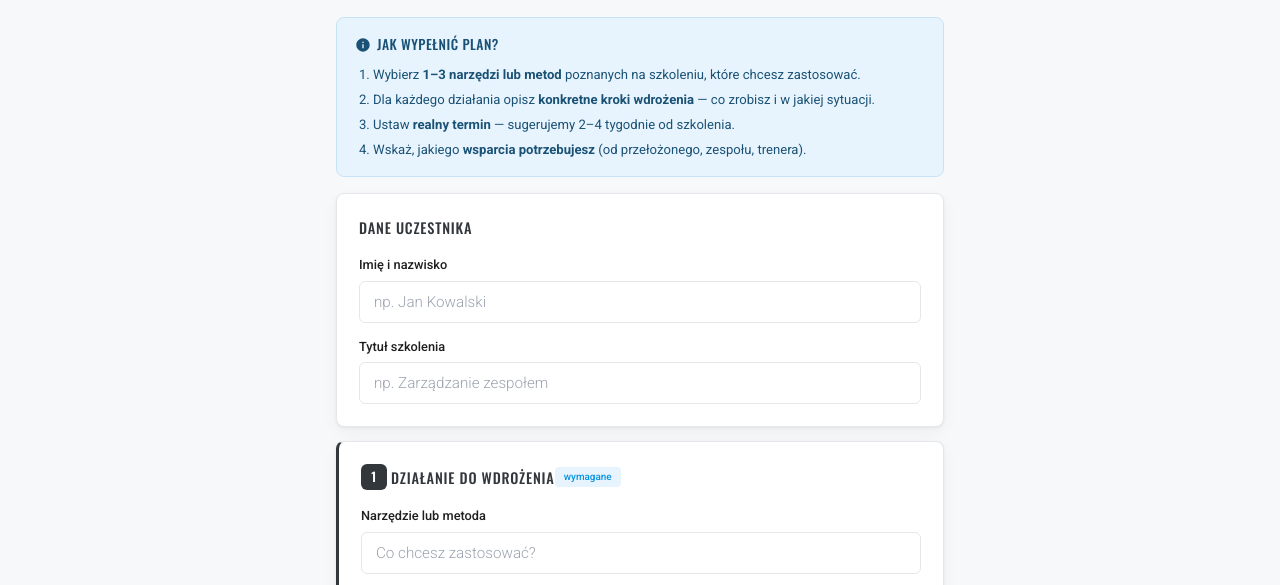
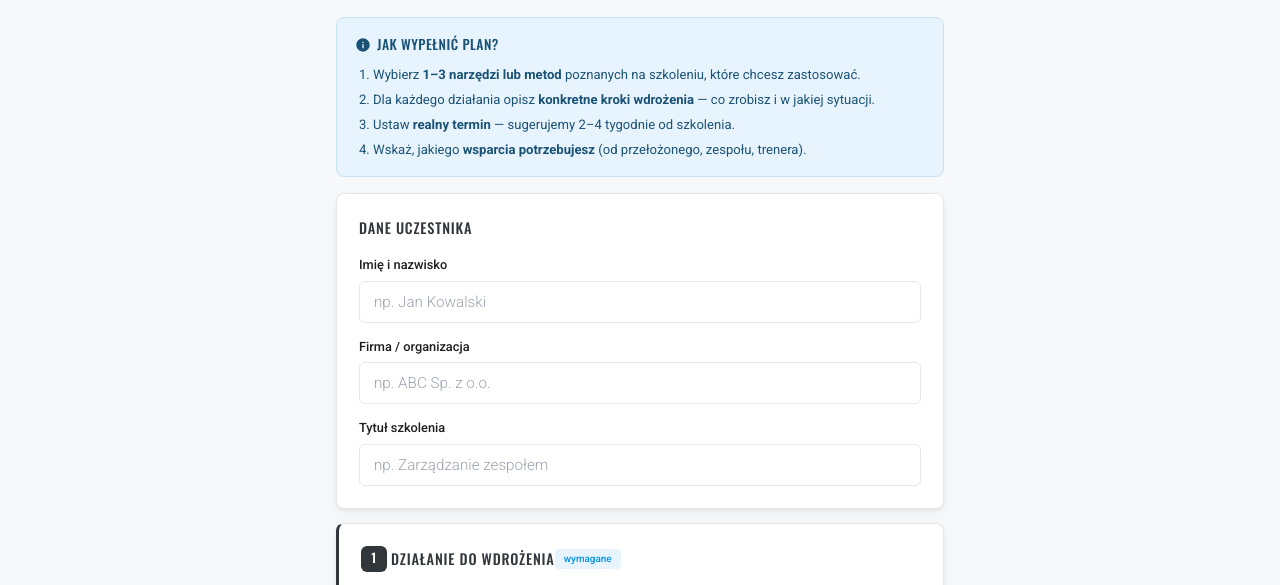
Before and after one commit to enterpriseadvisors/ipw, a plain HTML site: page index.html in a window 1280 px wide. Shown: the part 207-792 px from the top of the page. Drawn offline with nearby package versions, Linux system fonts and the light colour scheme.

Commit message:
Update index.html

```diff
--- a/index.html
+++ b/index.html
@@ -355,6 +355,10 @@
         <input type="text" id="name" name="name" required placeholder="np. Jan Kowalski" autocomplete="name">
       </div>
       <div class="field">
+        <label for="company">Firma / organizacja</label>
+        <input type="text" id="company" name="company" required placeholder="np. ABC Sp. z o.o.">
+      </div>
+      <div class="field">
         <label for="training">Tytu&#322; szkolenia</label>
         <input type="text" id="training" name="training" required placeholder="np. Zarz&#261;dzanie zespo&#322;em">
       </div>
@@ -442,16 +446,19 @@
   var paramEmail = urlParams.get('email') || '';
   var paramSzkolenie = urlParams.get('szkolenie') || '';
   var paramProjekt = urlParams.get('projekt') || '';
+  var paramToken = urlParams.get('token') || '';
 
   var maxActions = 3;
 
   function collectFormData() {
     var data = {
       name: document.getElementById('name').value.trim(),
+      company: document.getElementById('company').value.trim(),
       training: document.getElementById('training').value.trim(),
       trener: paramTrener,
       trenerEmail: paramEmail,
       projekt: paramProjekt,
+      token: paramToken,
       actions: []
     };
     for (var i = 1; i <= maxActions; i++) {
```
